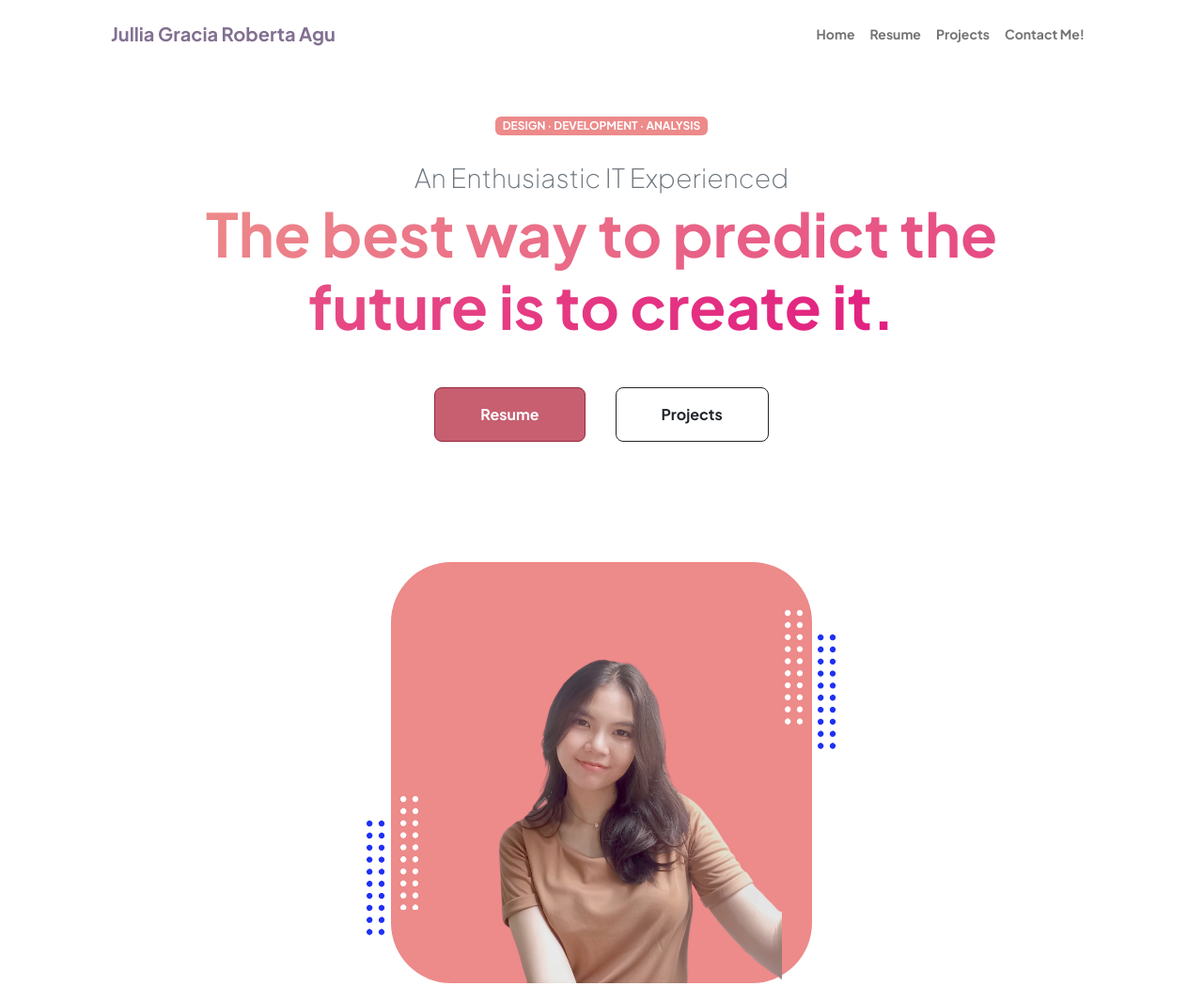
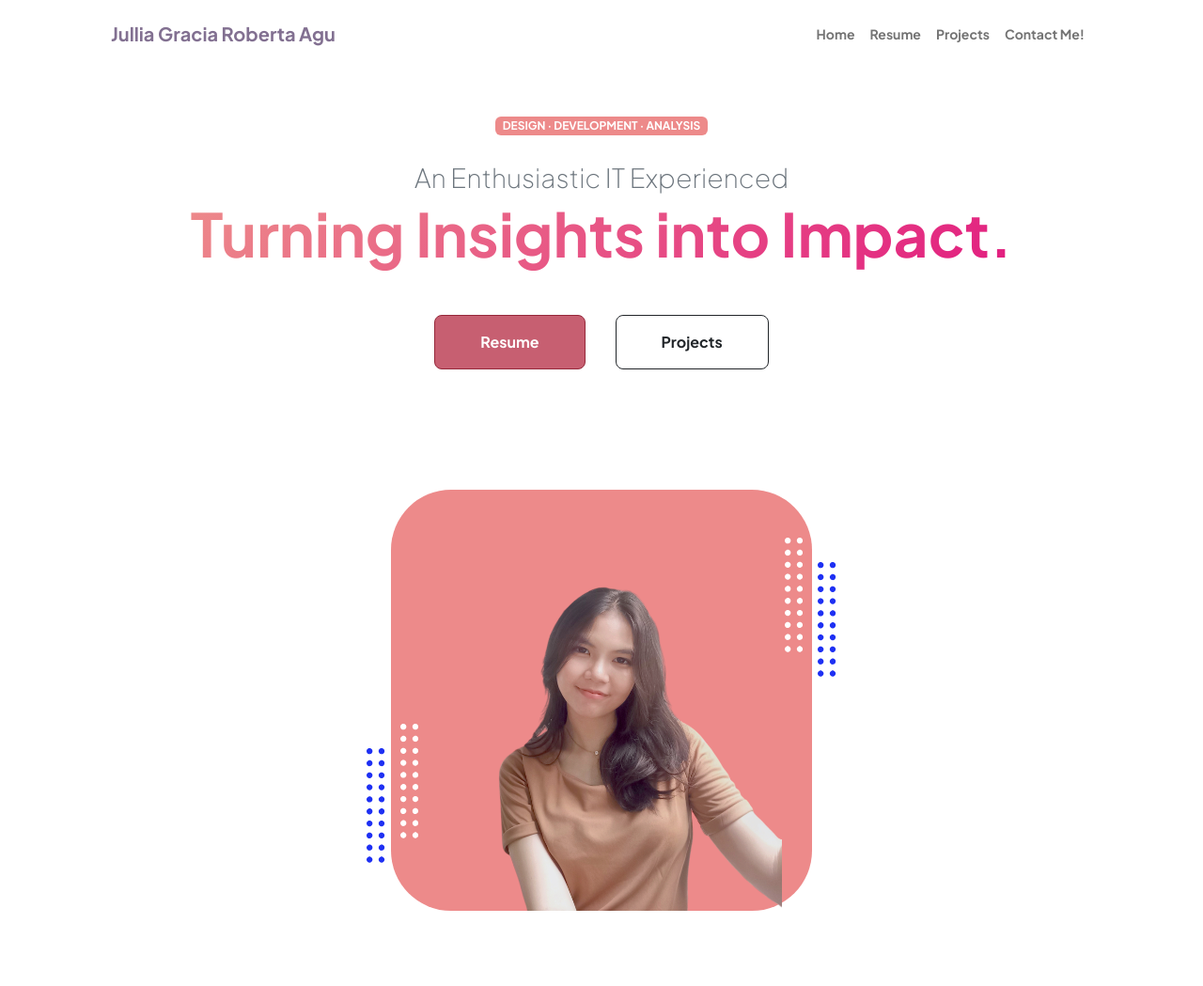
Before and after one commit to julliaagu/julliaagu.github.io, a plain HTML site: page index.html in a window 1280 px wide. Shown: the top 1049 px of the page at 94% size. Drawn offline with nearby package versions, Linux system fonts and the light colour scheme.

Commit message:
Update index.html
title change

```diff
--- a/index.html
+++ b/index.html
@@ -43,7 +43,7 @@
                             <div class="text-center text-xxl-start">
                                 <div class="badge bg-gradient-primary-to-secondary text-white mb-4"><div class="text-uppercase">Design &middot; Development &middot; Analysis</div></div>
                                 <div class="fs-3 fw-light text-muted">An Enthusiastic IT Experienced</div>
-                                <h1 class="display-3 fw-bolder mb-5"><span class="text-gradient d-inline">The best way to predict the future is to create it.</span></h1>
+                                <h1 class="display-3 fw-bolder mb-5"><span class="text-gradient d-inline">Turning Insights into Impact.</span></h1>
                                 <div class="d-grid gap-3 d-sm-flex justify-content-sm-center justify-content-xxl-start mb-3">
                                     <a class="btn btn-primary btn-lg px-5 py-3 me-sm-3 fs-6 fw-bolder" href="resume.html">Resume</a>
                                     <a class="btn btn-outline-dark btn-lg px-5 py-3 fs-6 fw-bolder" href="projects.html">Projects</a>
```
